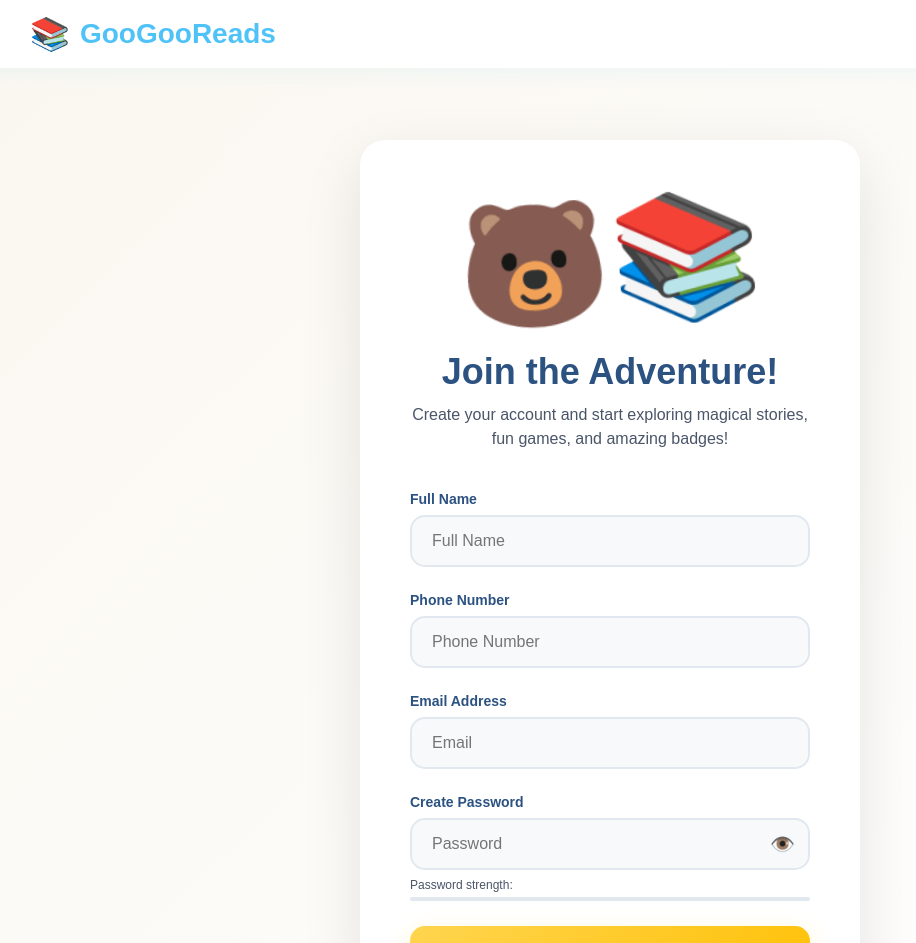
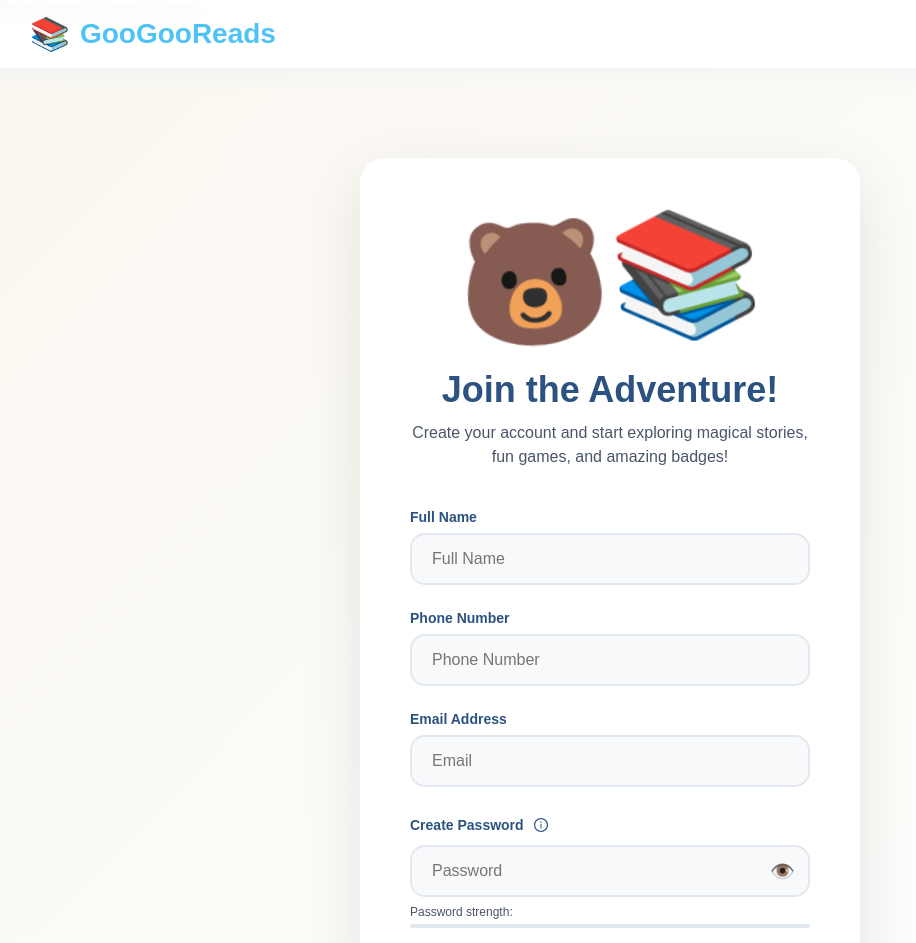
Before and after one commit to googooreads-sketch/googoo, a Next.js app: page /signup in a window 1280 px wide. Shown: the top 943 px of the page, without its empty margins (30-946 px from the left). Built offline with nearby package versions, Linux system fonts and the light colour scheme; no server answers.

Commit message:
Add files via upload

```diff
--- a/pages/signup.js
+++ b/pages/signup.js
@@ -6,7 +6,10 @@ import { signInWithPopup, onAuthStateChanged, signOut } from "firebase/auth";
 import { auth, provider } from "../lib/firebase";
 import { getPasswordStrength } from '@/utils/passwordStrength';
 import Image from 'next/image';
-import { notification } from 'antd';
+import { notification,
+    Tooltip
+ } from 'antd';
+ import { InfoCircleOutlined  } from '@ant-design/icons';
 
 
 
@@ -160,9 +163,9 @@ export default function SignUp() {
             <button class="logout-btn" id="logoutBtn" onclick="logout()">Logout 👋</button>
         </nav>
     </header>
-
-
-
+      <Tooltip title="prompt text">
+    <span>Tooltip will show on mouse enter.</span>
+  </Tooltip>
 
 
     <div class="page active" id="signupPage">
@@ -222,7 +225,15 @@ export default function SignUp() {
                     </div>
 
                     <div class="form-group">
-                        <label class="form-label" for="signupPassword">Create Password</label>
+                        <label class="form-label" for="signupPassword">Create Password
+                            <Tooltip title="Minimum length → at least 8 characters
+Uppercase letter → at least 1 (A–Z)
+Lowercase letter → at least 1 (a–z)
+Number → at least 1 (0–9)
+Special character → at least 1 (!@#$%^&*() etc.)">
+                             <InfoCircleOutlined style={{width:'25px',height:'25px',marginLeft:'10px'}}/>
+                             </Tooltip>
+                             </label>
                         <div class="password-container">
                       <input
           type={passwordHide ? "password": "text"}
```
